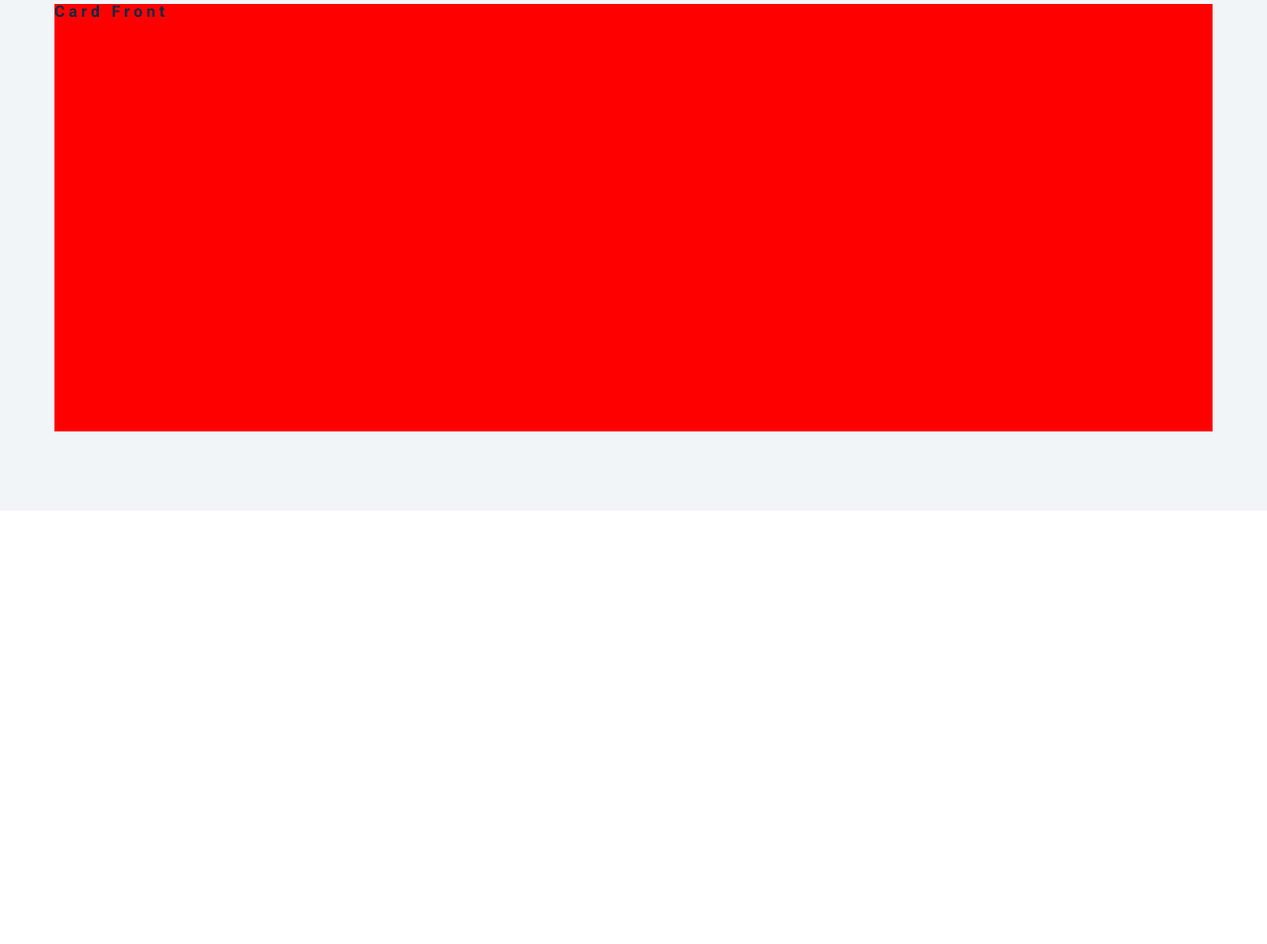
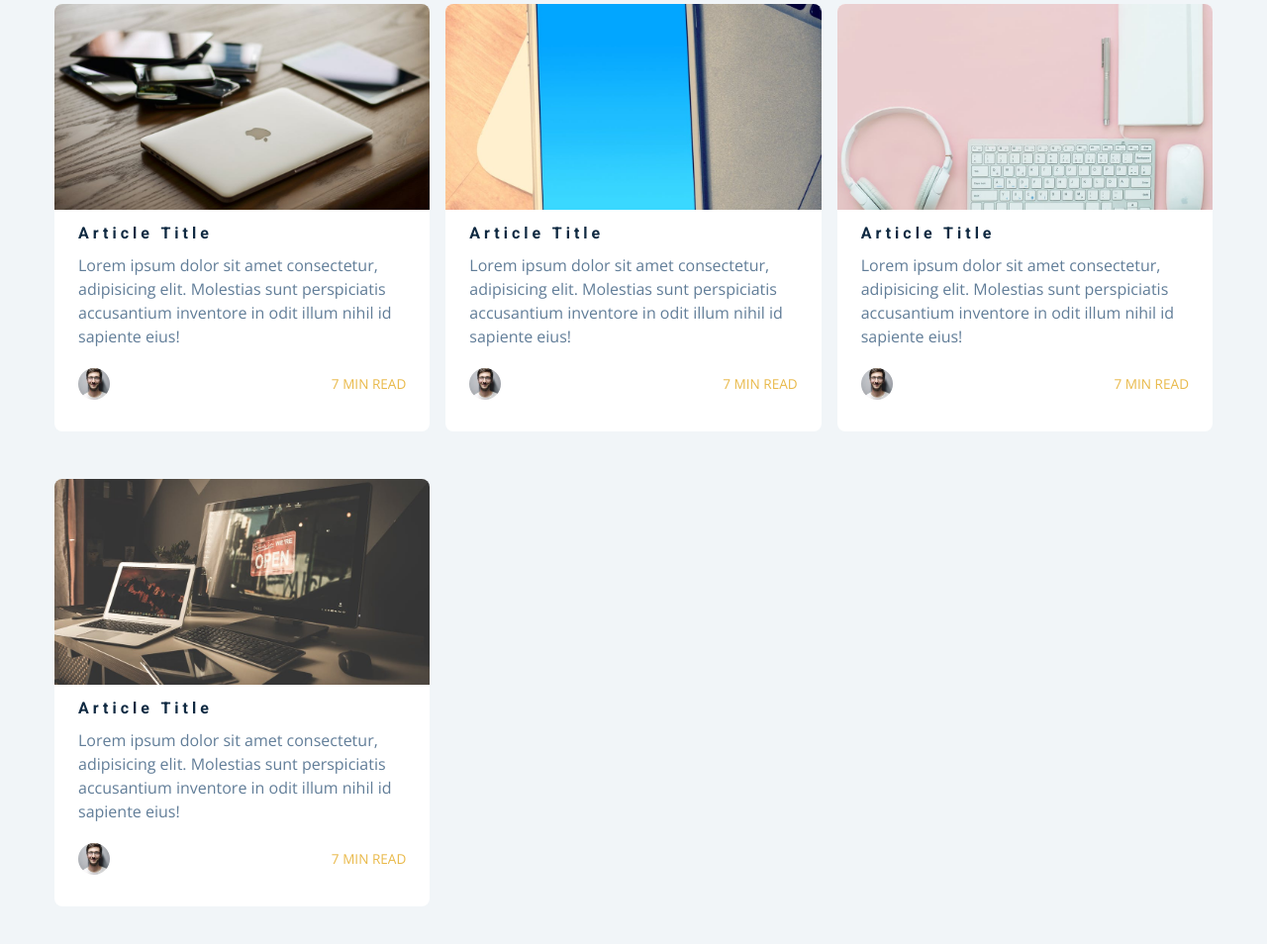
Before and after one commit to scudella/portfolio-with-grid, a plain HTML site: page index.html in a window 1280 px wide. Shown: the part 6249-7203 px from the top of the page at 99% size. Before the commit the page ends 6765 px from the top, so only its background shows below. Drawn offline with nearby package versions, Linux system fonts and the light colour scheme.

Commit message:
blog cards setup

```diff
--- a/css/styles.css
+++ b/css/styles.css
@@ -770,19 +770,54 @@ Blog
   left: 0;
   width: 100%;
   height: 100%;
+  border-radius: var(--radius);
 }
 .card-front {
-  background: red;
+  background: var(--clr-white);
 }
 .card-back {
-  background: green;
+  background: var(--clr-primary-10);
   transform: rotateY(180deg);
+  display: grid;
+  place-items: center;
 }
 .card:hover .card-front {
   transform: rotateY(-180deg);
 }
 .card:hover .card-back {
   transform: rotateY(0);
+}
+.card-info {
+  padding: 1rem 1.5rem;
+}
+.card-front img {
+  height: 13rem;
+  object-fit: cover;
+  border-top-left-radius: var(--radius);
+  border-top-right-radius: var(--radius);
+}
+.card-footer {
+  display: grid;
+  grid-template-columns: auto 1fr;
+  align-items: center;
+}
+.card-footer img {
+  width: 2rem;
+  height: 2rem;
+  object-fit: cover;
+  border-radius: 50%;
+}
+.card-footer p {
+  margin-bottom: 0;
+  text-transform: uppercase;
+  justify-self: end;
+  color: var(--clr-primary-5);
+  font-size: 0.85rem;
+}
+.blog-center {
+  display: grid;
+  grid-template-columns: repeat(auto-fill, minmax(330px, 1fr));
+  gap: 3rem 1rem;
 }
 /*
 ===============
--- a/index.html
+++ b/index.html
@@ -496,11 +496,95 @@
         <div class="card">
           <!-- front of the card -->
           <div class="card-side card-front">
-            <h4>card front</h4>
+            <img src="./images/project-1.jpeg" alt="" />
+            <div class="card-info">
+              <h4>article title</h4>
+              <p>
+                Lorem ipsum dolor sit amet consectetur, adipisicing elit.
+                Molestias sunt perspiciatis accusantium inventore in odit illum
+                nihil id sapiente eius!
+              </p>
+              <div class="card-footer">
+                <img src="./images/hero-img-small.jpeg" alt="author" />
+                <p>7 min read</p>
+              </div>
+            </div>
           </div>
           <!-- card back -->
           <div class="card-side card-back">
-            <h4>card back</h4>
+            <buttom class="btn">read more</buttom>
+          </div>
+        </div>
+        <!-- end of single article -->
+        <!-- single article -->
+        <div class="card">
+          <!-- front of the card -->
+          <div class="card-side card-front">
+            <img src="./images/project-2.jpeg" alt="" />
+            <div class="card-info">
+              <h4>article title</h4>
+              <p>
+                Lorem ipsum dolor sit amet consectetur, adipisicing elit.
+                Molestias sunt perspiciatis accusantium inventore in odit illum
+                nihil id sapiente eius!
+              </p>
+              <div class="card-footer">
+                <img src="./images/hero-img-small.jpeg" alt="author" />
+                <p>7 min read</p>
+              </div>
+            </div>
+          </div>
+          <!-- card back -->
+          <div class="card-side card-back">
+            <buttom class="btn">read more</buttom>
+          </div>
+        </div>
+        <!-- end of single article -->
+        <!-- single article -->
+        <div class="card">
+          <!-- front of the card -->
+          <div class="card-side card-front">
+            <img src="./images/project-3.jpeg" alt="" />
+            <div class="card-info">
+              <h4>article title</h4>
+              <p>
+                Lorem ipsum dolor sit amet consectetur, adipisicing elit.
+                Molestias sunt perspiciatis accusantium inventore in odit illum
+                nihil id sapiente eius!
+              </p>
+              <div class="card-footer">
+                <img src="./images/hero-img-small.jpeg" alt="author" />
+                <p>7 min read</p>
+              </div>
+            </div>
+          </div>
+          <!-- card back -->
+          <div class="card-side card-back">
+            <buttom class="btn">read more</buttom>
+          </div>
+        </div>
+        <!-- end of single article -->
+        <!-- single article -->
+        <div class="card">
+          <!-- front of the card -->
+          <div class="card-side card-front">
+            <img src="./images/project-4.jpeg" alt="" />
+            <div class="card-info">
+              <h4>article title</h4>
+              <p>
+                Lorem ipsum dolor sit amet consectetur, adipisicing elit.
+                Molestias sunt perspiciatis accusantium inventore in odit illum
+                nihil id sapiente eius!
+              </p>
+              <div class="card-footer">
+                <img src="./images/hero-img-small.jpeg" alt="author" />
+                <p>7 min read</p>
+              </div>
+            </div>
+          </div>
+          <!-- card back -->
+          <div class="card-side card-back">
+            <buttom class="btn">read more</buttom>
           </div>
         </div>
         <!-- end of single article -->
```
